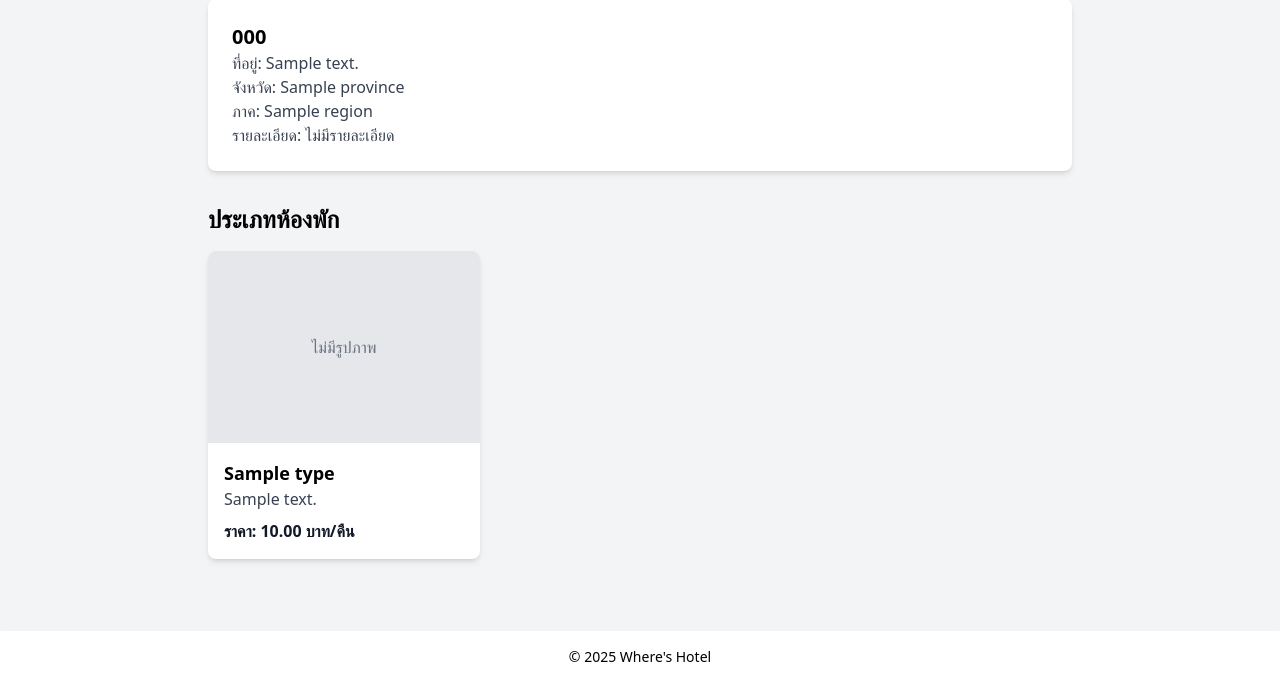
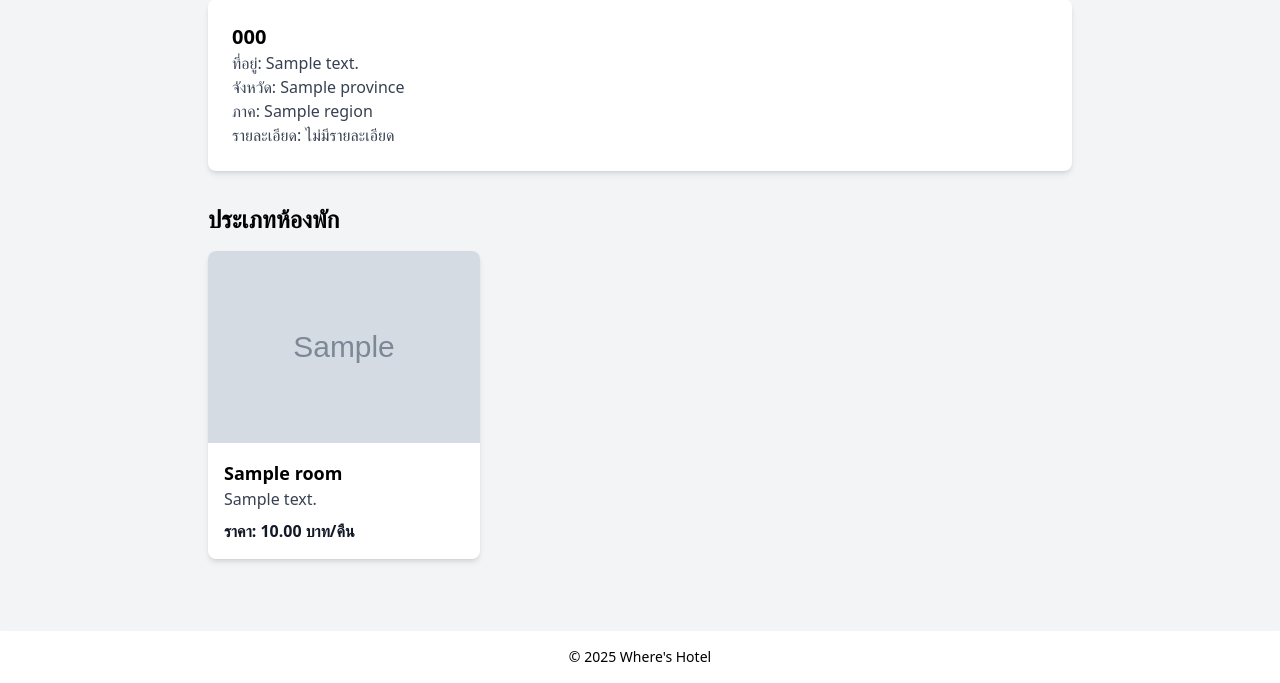
Before and after one commit to Lqtae/hotel_main, a PHP site: page /hotel_detail.php?id=1 in a window 1280 px wide. Shown: the part 117-800 px from the top of the page. Run offline with PHP 8.4, Linux system fonts and the light colour scheme; tables that the repository leaves empty or names only in its code hold one stand-in row (values such as "Sample post"); some libraries are stand-ins or nearby versions.

Commit message:
03/02/68

```diff
--- a/src/functions.php
+++ b/src/functions.php
@@ -18,7 +18,7 @@ function getRoomsByHotelId($hotelId) {
     $stmt = $pdo->prepare("
         SELECT
             hr.hotel_room_id,
-            rt.room_type_name,
+            hr.room_name,
             hr.room_description,
             hr.room_price,
             ri.image_path
@@ -32,5 +32,25 @@ function getRoomsByHotelId($hotelId) {
     return $stmt->fetchAll(PDO::FETCH_ASSOC);
 }
 
+function getRoomImagesByRoomId($roomId) {
+    global $pdo;
+    $stmt = $pdo->prepare("SELECT image_path FROM room_images WHERE hotel_room_id = :room_id");
+    $stmt->execute(['room_id' => $roomId]);
+    return $stmt->fetchAll(PDO::FETCH_ASSOC);
+}
+
+function getRoomDetailsById($room_id) {
+    global $pdo;
+    $stmt = $pdo->prepare("
+        SELECT r.room_id, r.room_type_name, r.room_description, r.room_price, r.image_url,
+               h.hotel_id, h.hotel_name
+        FROM hotel_rooms r
+        JOIN hotels h ON r.hotel_id = h.hotel_id
+        WHERE r.room_id = :room_id
+    ");
+    $stmt->execute([':room_id' => $room_id]);
+    return $stmt->fetch(PDO::FETCH_ASSOC);
+}
+
 
 ?>
--- a/src/hotel_detail.php
+++ b/src/hotel_detail.php
@@ -49,22 +49,26 @@ if ($id) {
         <p class="text-gray-700">รายละเอียด: <?= $hotelDetails['description'] ?? 'ไม่มีรายละเอียด' ?></p>
     </div>
 
-    <!-- ส่วนแสดงประเภทห้อง -->
     <div class="mt-8">
         <h3 class="text-2xl font-bold mb-4">ประเภทห้องพัก</h3>
         <?php if (!empty($roomDetails)): ?>
             <div class="grid grid-cols-1 md:grid-cols-2 lg:grid-cols-3 gap-6">
                 <?php foreach ($roomDetails as $room): ?>
                     <div class="bg-white shadow-md rounded-lg overflow-hidden">
-                        <?php if (!empty($room['image_url'])): ?>
-                            <img src="<?= $room['image_url'] ?>" alt="<?= $room['room_type_name'] ?>" class="w-full h-48 object-cover">
+                        <?php
+                        $roomImages = getRoomImagesByRoomId($room['hotel_room_id']);
+                        if (!empty($roomImages)):
+                        ?>
+                            <div class="relative">
+                                <img src="<?= $roomImages[0]['image_path'] ?>" alt="<?= $room['room_name'] ?>" class="w-full h-48 object-cover">
+                            </div>
                         <?php else: ?>
                             <div class="w-full h-48 bg-gray-200 flex items-center justify-center text-gray-500">
                                 ไม่มีรูปภาพ
                             </div>
                         <?php endif; ?>
                         <div class="p-4">
-                            <h4 class="text-lg font-semibold"><?= $room['room_type_name'] ?></h4>
+                            <h4 class="text-lg font-semibold"><?= $room['room_name'] ?></h4>
                             <p class="text-gray-700"><?= $room['room_description'] ?></p>
                             <p class="text-gray-900 font-bold mt-2">ราคา: <?= number_format($room['room_price'], 2) ?> บาท/คืน</p>
                         </div>
@@ -83,5 +87,4 @@ if ($id) {
     </p>
 </footer>
 </body>
-
 </html>
```
Also changed, not shown: src/room_detail.php (added, +72 -0 lines), src/view_hotel.php (+1 -7 lines), src/admin_dashboard.php (line endings or trailing spaces), src/img/centara_king.jpg (added), src/img/centara_twin.jpg (added), src/img/centre_king.jpg (added), src/img/shibaroom.jpg (added), src/img/shibaroom2.jpg (added).
